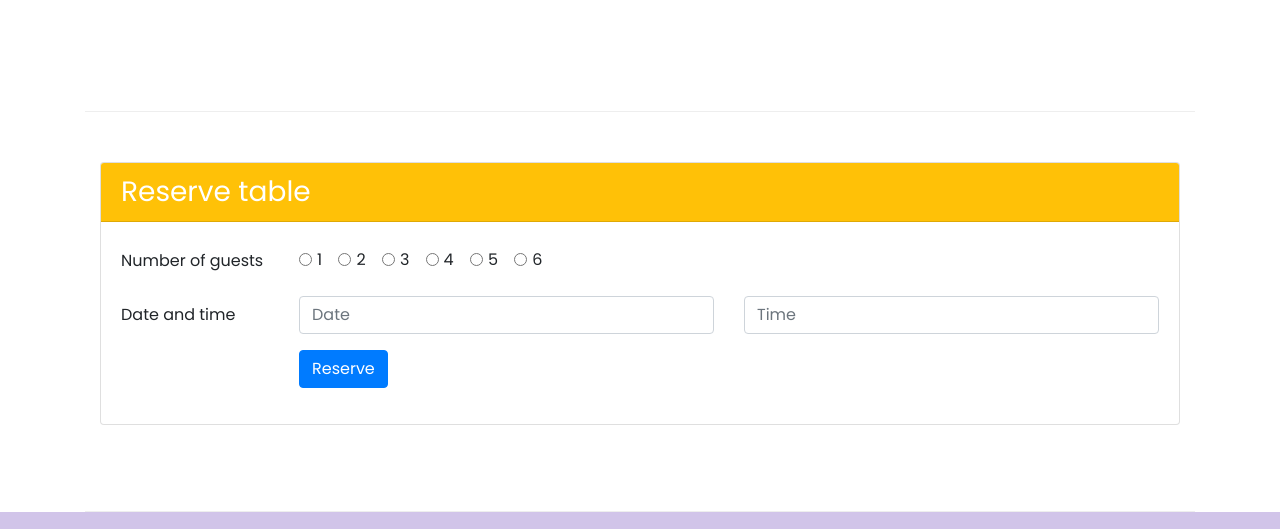
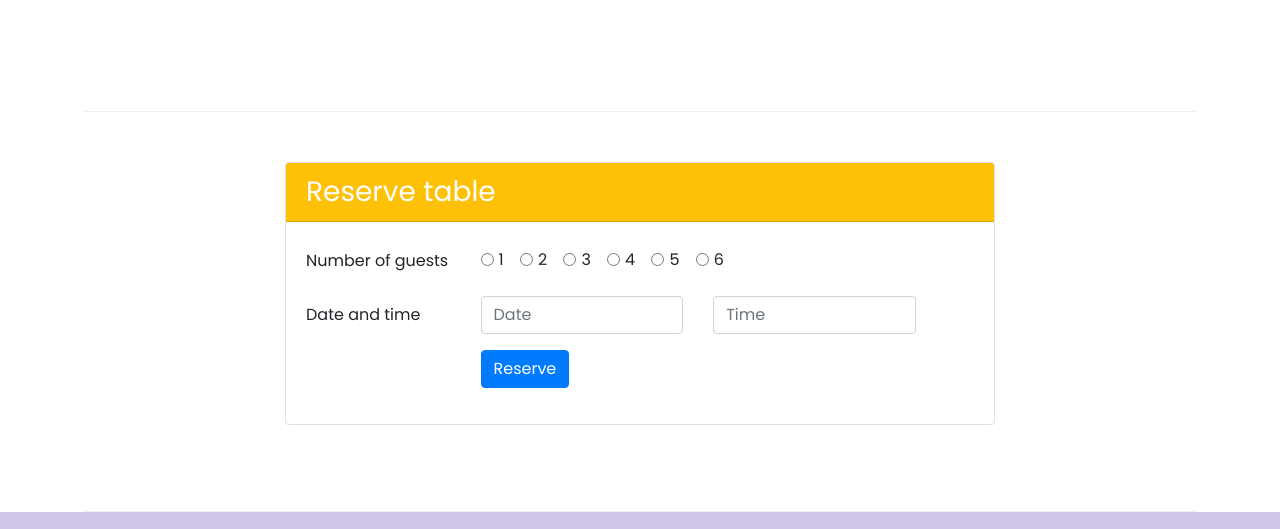
Before and after one commit to Slackoth/fullstack-web-development-course, a website: page bootstrap_basics/conFusion/index.html in a window 1280 px wide. Shown: the part 1494-2023 px from the top of the page. Drawn offline with nearby package versions, Linux system fonts and the light colour scheme.

Commit message:
Task 3: Fix form deformation in medium size

```diff
--- a/bootstrap_basics/conFusion/index.html
+++ b/bootstrap_basics/conFusion/index.html
@@ -130,17 +130,17 @@
             </div>
         </div>
 
-        <div class="row row-content">
-            <div class="col-12">
+        <div class="row row-content justify-content-center">
+            <div class="col-12 col-sm-8">
                 <div class="card" id="reserveTable">
                     <h3 class="card-header bg-warning text-white">Reserve table</h3>
 
                     <div class="card-body">
                         <form action="">
                             <div class="form-group row">
-                                <label for="" class="col-md-2 col-form-label">Number of guests</label>
+                                <label for="" class="col-md-3 col-form-label">Number of guests</label>
 
-                                <div class="col-md-10 align-self-center">
+                                <div class="col-md-9 align-self-center">
                                     <div class="form-check form-check-inline">
                                         <input type="radio" name="one_guest" id="oneGuest" class="form-check-input">
 
@@ -180,21 +180,21 @@
                             </div>
 
                             <div class="form-group row">
-                                <label for="date" class="col-md-2 col-form-label">Date and time</label>
+                                <label for="date" class="col-md-3 col-form-label">Date and time</label>
 
-                                <div class="col-md-5">
+                                <div class="col-md-4">
                                     <input type="text" name="date" id="date" class="form-control"
                                     placeholder="Date">
                                 </div>
 
-                                <div class="col-md-5">
+                                <div class="col-md-4">
                                     <input type="text" name="time" id="time" class="form-control"
                                     placeholder="Time">
                                 </div>
                             </div>
 
                             <div class="form-group row">
-                                <div class="offset-md-2 col-md-10">
+                                <div class="offset-md-3 col-md-10">
                                     <button type="submit" class="btn btn-primary">Reserve</button>
                                 </div>
                             </div>
```
